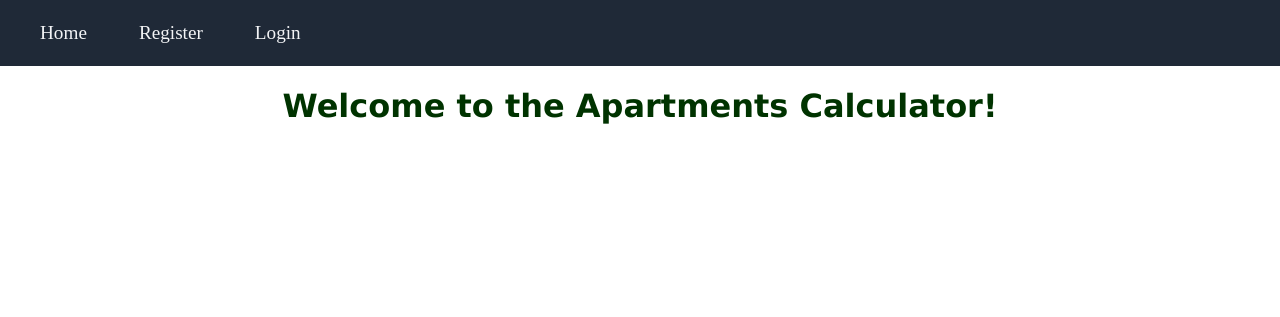
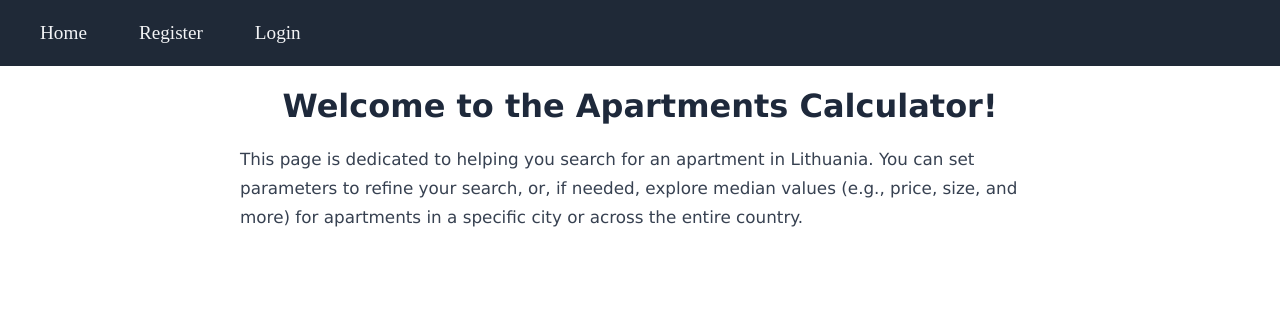
Before and after one commit to Dimasx93/Aruodas_web_scrape_project, a Flask app: page / in a window 1280 px wide; the page is wider, and only the part inside the window is pictured. Shown: the top 317 px of that part. Run offline with Flask 3, Linux system fonts and the light colour scheme; some libraries are stand-ins or nearby versions.

Commit message:
Finished CSS, fixed visual bugs, like h1 overlapping on background img, added a <p> to explain what the site does, fixed dynamic screen for also image to disappear if screen is too small (width and height) Left to do: finishing README with images of final code and video (if time permits)

```diff
--- a/app/static/style.css
+++ b/app/static/style.css
@@ -111,9 +124,10 @@ body {
   padding: 0 20px;
 }
 
+/* Headings */
 h1, h2 {
   font-family: Verdana;
-    color: #003300;
+  color: #1e293b; /* changed from #003300 to slate gray-blue */
   margin-bottom: 20px;
   text-align: center;
 }
@@ -126,6 +140,19 @@ h3, label {
   margin-left: 20px;
 }
 
+/* Paragraph Styling */
+p {
+  font-family: Verdana;
+  font-size: 1.05rem;
+  line-height: 1.7;
+  color: #374151;
+  margin: 20px auto;
+  max-width: 800px;
+  padding: 0 20px;
+  transition: color 0.3s ease;
+}
+
+/* Form */
 form {
   background-color: #ffffff;
   padding: 24px;
--- a/app/templates/base.html
+++ b/app/templates/base.html
@@ -24,7 +24,7 @@
         <a href="{{ url_for('search_properties') }}">Search</a>
         <a href="{{ url_for('my_searches') }}">Saved Searches</a>
         <a href="{{ url_for('logout') }}">Logout</a>
-        <span style="float:right; color:white; margin: 15px;">Hello, {{ current_user.username }}!</span>
+        <span>Hello, {{ current_user.username }}!</span>
         {% else %}
         <a href="{{ url_for('register_user') }}">Register</a>
         <a href="{{ url_for('login') }}">Login</a>
@@ -35,6 +35,19 @@
     {% block content %}
     {% endblock %}
 
+<script>
+  const checkbox = document.getElementById('menu-toggle');
+  const welcomeText = document.getElementById('welcome-text');
+
+  checkbox.addEventListener('change', function () {
+    if (this.checked) {
+      welcomeText.style.display = 'none';
+    } else {
+      welcomeText.style.display = 'block';
+    }
+  });
+</script>
+
 </body>
 
 </html>
--- a/app/templates/index.html
+++ b/app/templates/index.html
@@ -4,7 +4,9 @@
 
 {% block content %}
 <h1>Welcome to the Apartments Calculator!</h1>
-
+<p id="welcome-text">This page is dedicated to helping you search for an apartment in Lithuania. You can set parameters to refine
+    your search, or, if needed, explore median values (e.g., price, size, and more) for apartments in a specific
+    city or across the entire country.</p>
 <div class="background-section"></div>
 <div class="overlay"></div>
 {% endblock %}
--- a/app/templates/register_user.html
+++ b/app/templates/register_user.html
@@ -8,7 +8,7 @@
 {% with messages = get_flashed_messages(with_categories=true) %}
   {% if messages %}
     {% for category, message in messages %}
-      <div class="alert alert-{{ category }}">{{ message }}</div>
+        <div class="alert alert-{{ category }}">{{ message }}</div>
     {% endfor %}
   {% endif %}
 {% endwith %}
```
Also changed, not shown: other parts of app/static/style.css (+35 -4 lines). Lines whose indentation alone changed are shown as unchanged.
